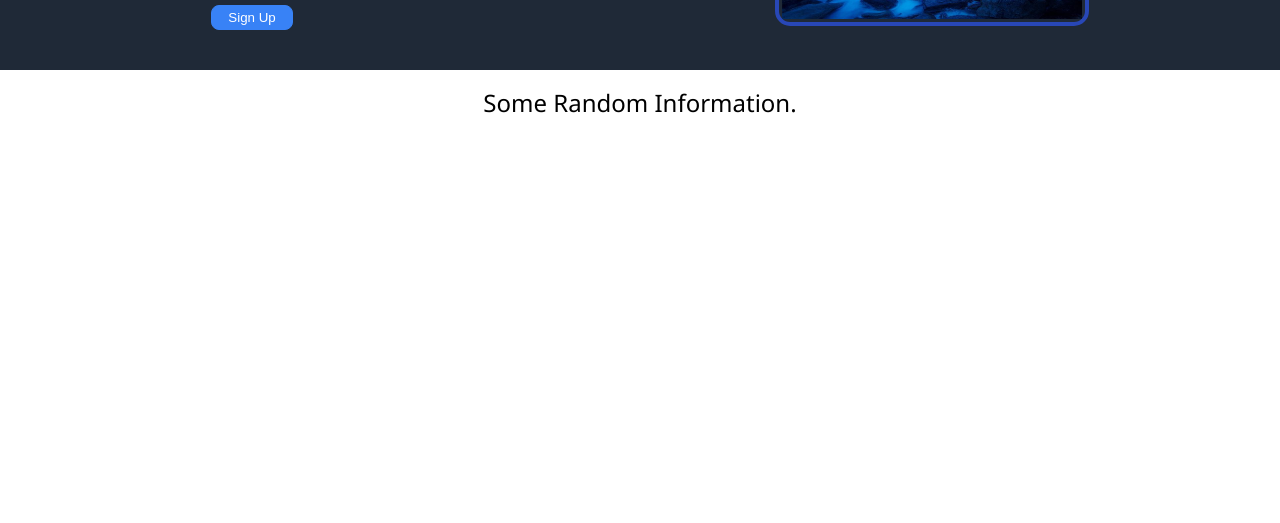
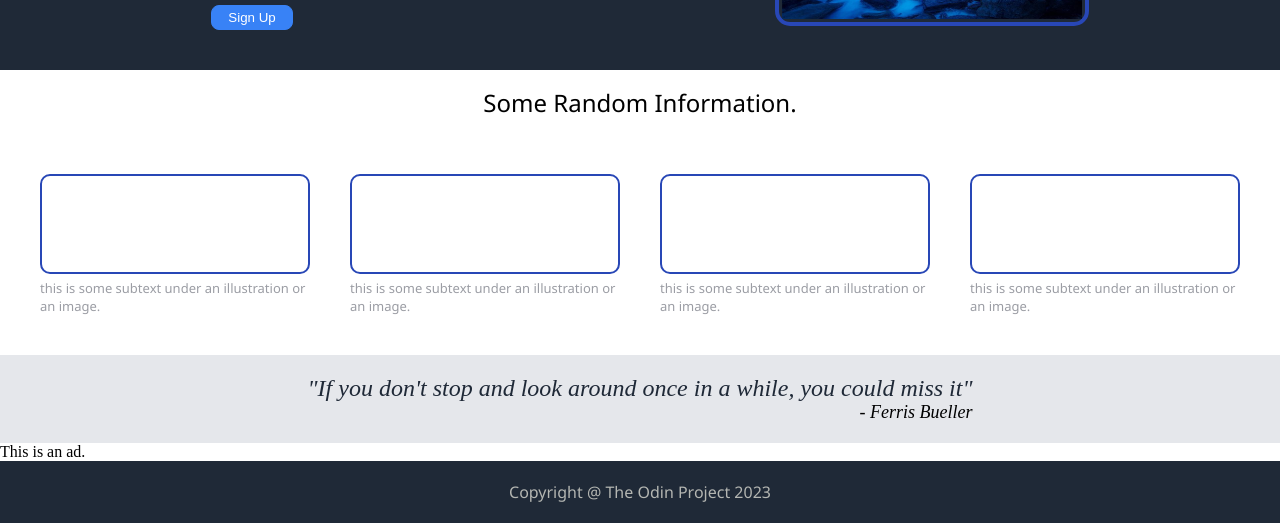
Before and after one commit to KevSalad/landing-page, a plain HTML site: page index.html in a window 1280 px wide. Shown: the part 306-829 px from the top of the page. Before the commit the page ends 800 px from the top, so only its background shows below. Drawn offline with Linux system fonts and the light colour scheme.

Commit message:
Finished 2/3 of body and footer

```diff
--- a/index.html
+++ b/index.html
@@ -40,9 +40,44 @@
         </div>
 
         <div class="content">
-            <div class = "ctext"> Some Random Information. </div>
+            <div class="ctext"> Some Random Information. </div>
+            <!--This container will contain the border and the text below it.-->
+            <div class="infoboxes">
+                <div class="subcontainer">
+                    <div class="border"> </div>
+                    <div class="bordertext"> this is some subtext under an illustration or an image. </div>
+                </div>
+                <div class="subcontainer">
+                    <div class="border"> </div>
+                    <div class="bordertext"> this is some subtext under an illustration or an image. </div>
+                </div>
+                <div class="subcontainer">
+                    <div class="border"> </div>
+                    <div class="bordertext"> this is some subtext under an illustration or an image. </div>
+                </div>
+                <div class="subcontainer">
+                    <div class="border"> </div>
+                    <div class="bordertext"> this is some subtext under an illustration or an image. </div>
+                </div>
+            </div>
         </div>
 
+        <div class="quote">
+            <div class="qbox">
+                <div class="qtext"> "If you don't stop and look around once in a while, you could miss it" </div>
+                <div class="qauthor"> - Ferris Bueller </div>
+            </div>
+        </div>
+
+        <div class="AD">
+            <div class="adtext"> This is an ad. </div>
+        </div>
+
+        <div class="footer">
+            <div class="ftext"> Copyright @ The Odin Project 2023  </div>
+        </div>
+
+    </div>
 </body>
 
 </html>
--- a/styles.css
+++ b/styles.css
@@ -3,7 +3,7 @@
     padding: 0;
 }
 
-/* Might Be Unessary */
+/* Might Be Unessary (container?) */
 .body {
     display: flex;
 }
@@ -94,14 +94,86 @@ button {
 
 /* Random Information */
 
+.content {
+    display: inline;
+    border-bottom: 1px solid #ffffff;
+    background-color: #eceef2;
+}
+
 .ctext {
     display: flex;
     justify-content: center;
     font-size: 24px;
-    font-weight: extra-bold;
     font-family: 'Segoe UI', Tahoma, Geneva, Verdana, sans-serif;
-    margin-bottom: 15px;
     padding: 15px;
 }
 
+.infoboxes {
+    display: flex;
+    justify-content: space-evenly;
+    align-items: center;
+    padding: 20px;
+}
+
+.subcontainer {
+    display: inline;
+    justify-content: center;
+    align-items: center;
+    /* flex-direction column is important, its what makes the boxes next
+    to each other and rescales them proportionally, or we can inline which
+    does a better job */
+    padding: 20px;
+}
+
+.border {
+    height: 100px;
+    width: auto;
+    border: 2px solid #2847b6;
+    box-sizing: border-box;
+    border-radius: 10px;
+    margin-bottom: 5px;
+    background-color: #ffffff;
+}
+
+.bordertext {
+    color: #9b9da4;
+    font-size: 13px;
+    font-family: 'Segoe UI', Tahoma, Geneva, Verdana, sans-serif;
+}
+
 /* End of Random Information */
+
+/* Quote */
+.quote {
+    display: flex;
+    justify-content: center;
+    align-items: center;
+    padding: 20px;
+    background-color: #E5E7EB;
+}
+
+.qtext {
+    font-size: 24px;
+    font-style: italic;
+    color: #1F2937;
+}
+
+.qauthor {
+    display: flex;
+    justify-content: flex-end;
+    font-size: 18px;
+    font-style: italic;
+}
+/* End of Quote */
+
+/* Footer */
+.footer {
+    display: flex;
+    justify-content: center;
+    align-items: center;
+    padding: 20px;
+    font-family: 'Segoe UI', Tahoma, Geneva, Verdana, sans-serif;
+    background-color: #1F2937;
+    color: #b4b6b2;
+}
+/* End of Footer */
```
Also changed, not shown: 1 other file.
